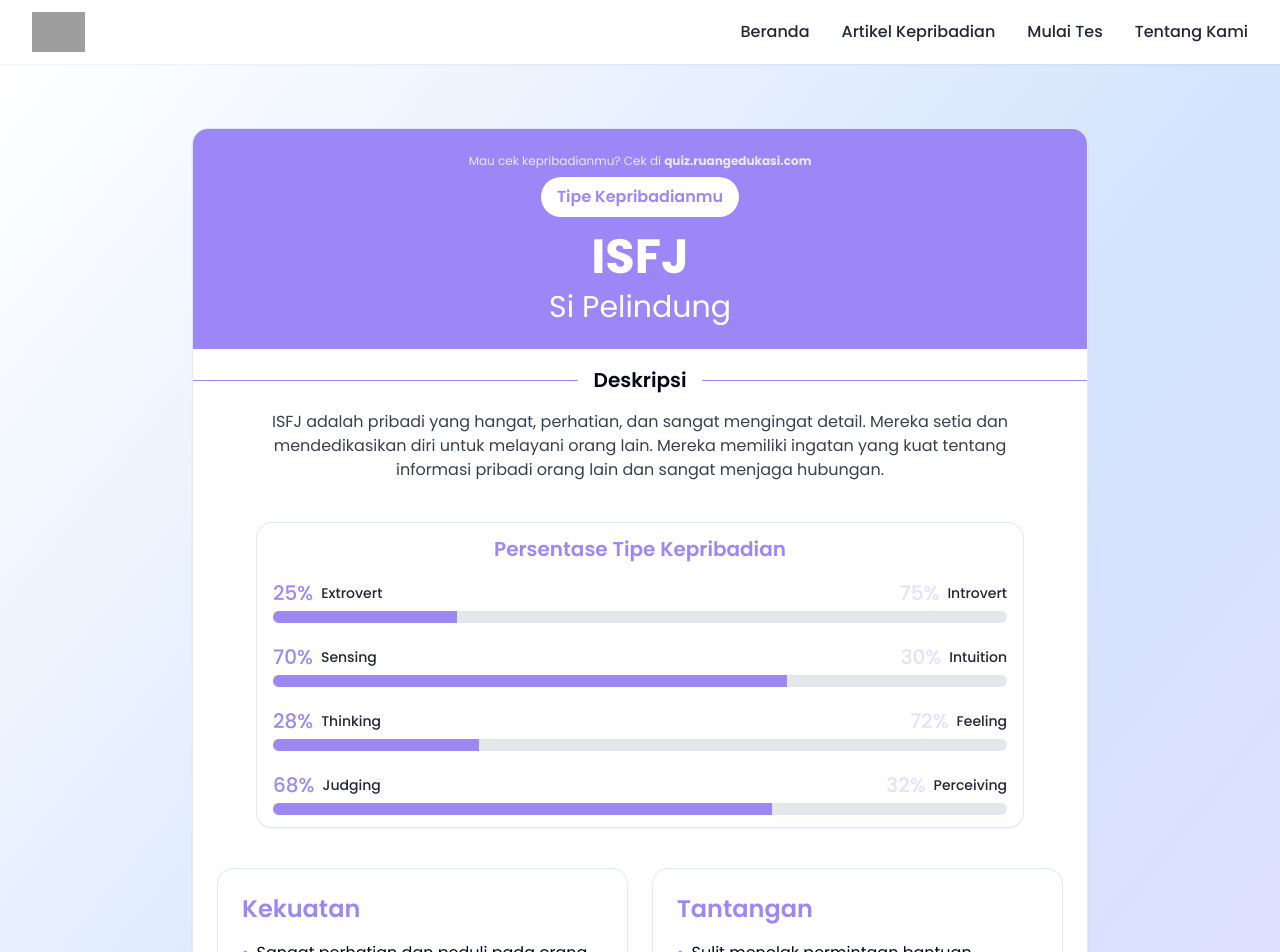
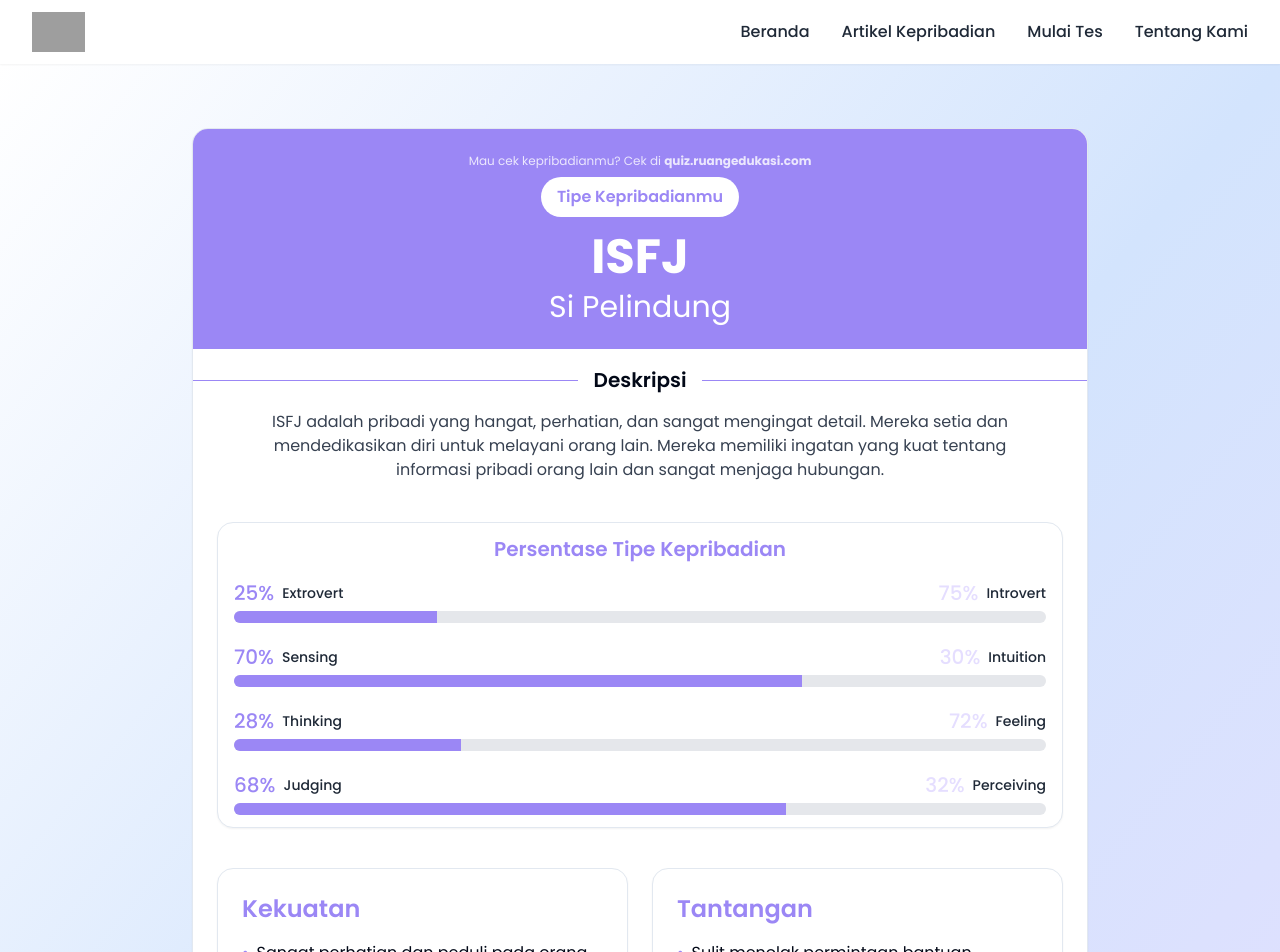
Before and after one commit to ytbpremiumsh/personality, a React (Vite) app: page /hasil/1 in a window 1280 px wide. Shown: the top 952 px of the page. Built offline with nearby package versions, Linux system fonts and the light colour scheme; grey boxes are pictures that could not be loaded.

Commit message:
src/components/test-results/ResultCard.tsx

```diff
--- a/src/components/test-results/ResultCard.tsx
+++ b/src/components/test-results/ResultCard.tsx
@@ -35,7 +35,7 @@ const ResultCard: React.FC<ResultCardProps> = ({
           </div>
 
           {/* Personality Chart */}
-          <div className="mb-6 max-w-3xl mx-auto">
+          <div className="mb-6 max-w-4xl mx-auto">
             <div className="flex items-center mb-4 justify-center">
             </div>
             <PersonalityChart type={result.type} />
```
